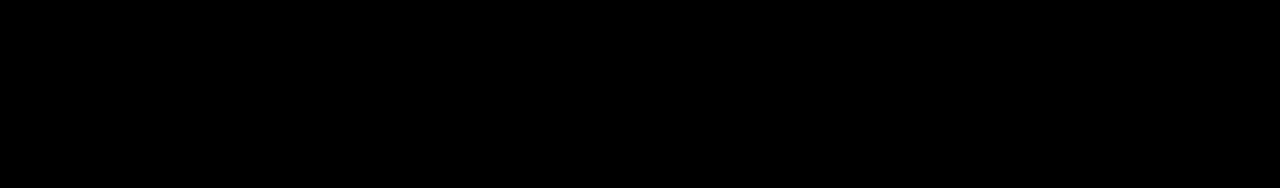
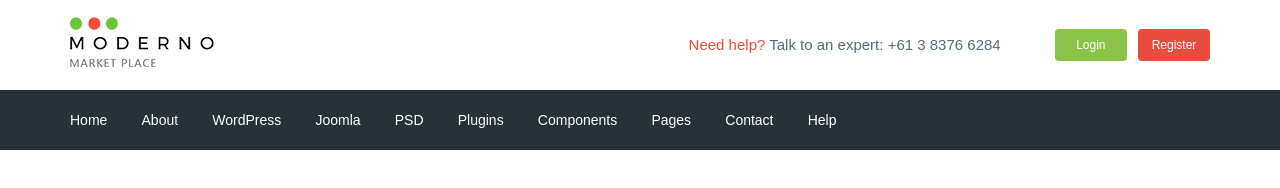
Before and after one commit to SergeyBobyr-dev/Moderno, a website: page app/index.html in a window 1280 px wide. Drawn offline with nearby package versions, Linux system fonts and the light colour scheme; files that its build step writes are made by us from their sources.

Commit message:
added header

```diff
--- a/app/index.html
+++ b/app/index.html
@@ -1,14 +1,98 @@
 <!DOCTYPE html>
 <html lang="en">
+
 <head>
     <meta charset="UTF-8">
     <meta name="viewport" content="width=device-width, initial-scale=1.0">
+    <title>Moderno</title>
+    <link href="https://fonts.googleapis.com/css2?family=Roboto:wght@500;700&display=swap" rel="stylesheet">
     <link rel="stylesheet" href="css/normalize.css">
     <link rel="stylesheet" href="css/libs.min.css">
     <link rel="stylesheet" href="css/style.min.css">
-    <title>Document</title>
 </head>
+
 <body>
+    <header class="header">
+        <div class="header__top">
+            <div class="container">
+                <div class="header__top-inner">
+                    <div class="header__logo">
+                        <a href="#">
+                            <img src="img/logo.png" alt="">
+                        </a>
+                    </div>
+                    <div class="header__text">
+                        <a href="#"><span>Need help?</span></a> Talk to an expert: <a class="header__phone"
+                            href="tel:61383766284"> +61 3 8376 6284</a>
+                    </div>
+                    <div class="header__box">
+                        <a class="basket" href="#"></a>
+                        <a class="header__btn header__btn-login" href="#">Login</a>
+                        <a class="header__btn header__btn-register" href="#">Register</a>
+                    </div>
+                </div>
+            </div>
+        </div>
+        <div class="header__menu">
+            <div class="container">
+                <nav class="menu">
+                    <ul class="menu__list">
+                        <li>
+                            <a href="#">
+                                Home
+                            </a>
+                        </li>
+                        <li>
+                            <a href="#">
+                                About
+                            </a>
+                        </li>
+                        <li>
+                            <a href="#">
+                                WordPress
+                            </a>
+                        </li>
+                        <li>
+                            <a href="#">
+                                Joomla
+                            </a>
+                        </li>
+                        <li>
+                            <a href="#">
+                                PSD
+                            </a>
+                        </li>
+                        <li>
+                            <a href="#">
+                                Plugins
+                            </a>
+                        </li>
+                        <li>
+                            <a href="#">
+                                Components
+                            </a>
+                        </li>
+                        <li>
+                            <a href="#">
+                                Pages
+                            </a>
+                        </li>
+                        <li>
+                            <a href="#">
+                                Contact
+                            </a>
+                        </li>
+                        <li>
+                            <a href="#">
+                                Help
+                            </a>
+                        </li>
+                    </ul>
+                </nav>
+            </div>
+        </div>
+
+    </header>
 
 
 
@@ -16,4 +100,5 @@
     <script src="js/libs.min.js"></script>
     <script src="js/main.min.js"></script>
 </body>
+
 </html>
--- /dev/null
+++ b/app/scss/_fonts.scss
@@ -0,0 +1,7 @@
+@font-face {
+	font-family: 'Roboto-Regular', sans-serif;
+		src: url('../fonts/Roboto-Regular.woff2') format('woff2'),
+		 url('../fonts/Roboto-Regular.woff') format('woff');
+    font-weight: 400;
+    font-display: swap;
+}
--- /dev/null
+++ b/app/scss/_global.scss
@@ -0,0 +1,30 @@
+html{
+    box-sizing: border-box;
+}
+*,
+*::before,
+*::after{
+    box-sizing: inherit;
+}
+a{
+    display: inline-block;
+    text-decoration: none;
+    color: $text;
+}
+ul,
+li{
+    margin: 0;
+    padding: 0;
+    list-style: none;
+}
+body{
+    font-family: 'Roboto-Regular', sans-serif;
+    font-size: 15px;
+    line-height: 24px;
+    color: $text;
+}
+.container{
+    max-width: 1170px;
+    margin: 0 auto;
+    padding: 0 15px;
+}
--- /dev/null
+++ b/app/scss/_vars.scss
@@ -0,0 +1,4 @@
+$text: #546e7a;
+$red: #e74c3c;
+$green: #8bc34a;
+$bg: #263238;
--- a/app/scss/style.scss
+++ b/app/scss/style.scss
@@ -1,14 +1,53 @@
-html{
-    box-sizing: border-box;
+@import 'vars';
+@import 'global';
+@import 'fonts';
+
+.header__top-inner{
+    display: flex;
+    justify-content: space-between;
+    height: 90px;
+    align-items: center;
 }
-*,
-*::before,
-*::after{
-    box-sizing: inherit;
+.header__text{
+    margin-left: auto;
+    margin-right: 50px;
+    span{
+        color: $red;
+    }
 }
-body{
-    background-color: #000;
+.header__btn{
+    padding: 4px;
+    width: 72px;
+    border-radius: 4px;
+    text-align: center;
+    color: #fff;
+    font-size: 12px;
 }
-box{
-    display: block;
+.header__btn-login{
+    background-color: $green;
 }
+.header__btn-register{
+    background-color: $red;
+    margin-left: 7px;
+}
+.header__menu{
+    background-color: $bg;
+}
+.menu{
+    display: flex;
+    align-items: center;
+    height: 60px;
+}
+.menu__list{
+    li{
+        display: inline-block;
+        & + li{
+        margin-left: 30px;
+        }
+    }
+    a{
+        color: #fff;
+        font-size: 14px;
+    }
+
+}
--- a/gulpfile.js
+++ b/gulpfile.js
@@ -8,7 +8,7 @@ let gulp = require('gulp'),
     cssmin = require('gulp-cssmin')
 
     gulp.task('sass', function(){
-        return gulp.src('app/scss/style.scss')
+        return gulp.src('app/scss/**/*.scss')
                 .pipe(sass({outputStyle:'compressed'}))
                 .pipe(rename({suffix: '.min'}))
                 .pipe(autoprefixer({
@@ -54,7 +54,7 @@ let gulp = require('gulp'),
     });
 
     gulp.task('watch', function(){
-    gulp.watch('app/scss/style.scss', gulp.parallel('sass'));
+    gulp.watch('app/scss/**/*.scss', gulp.parallel('sass'));
     gulp.watch('app/*.html', gulp.parallel('html'));
     gulp.watch('app/js/*.js', gulp.parallel('js'));
 });
```
Also changed, not shown: app/fonts/Roboto-Bold.ttf (added), app/fonts/Roboto-Medium.ttf (added), app/fonts/Roboto-Regular.ttf (added), app/fonts/Roboto-Regular.woff (added), app/fonts/Roboto-Regular.woff2 (added), app/img/logo.png (added).
